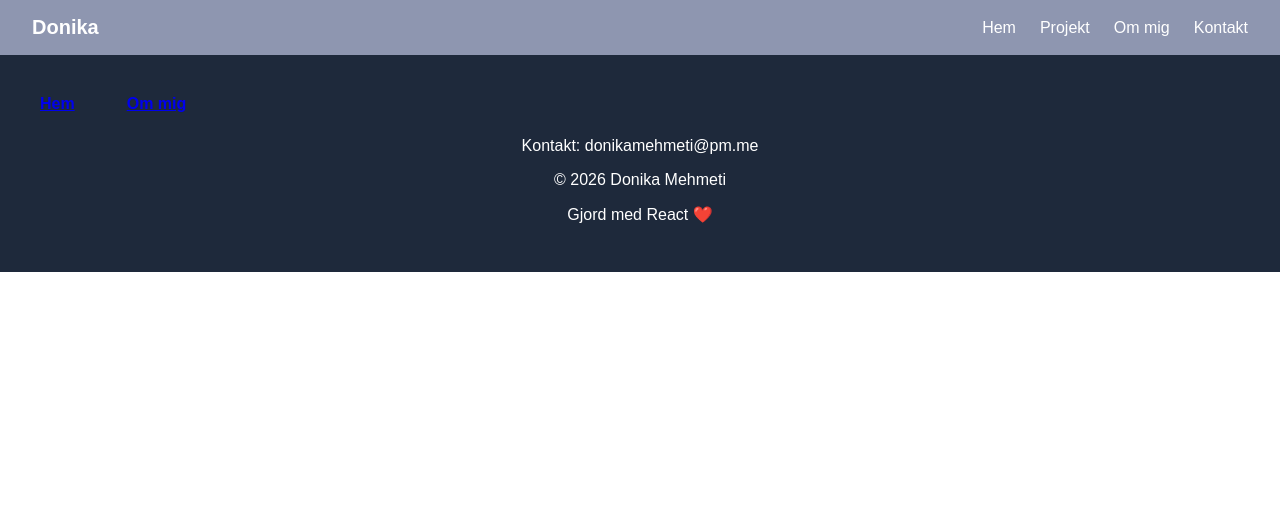
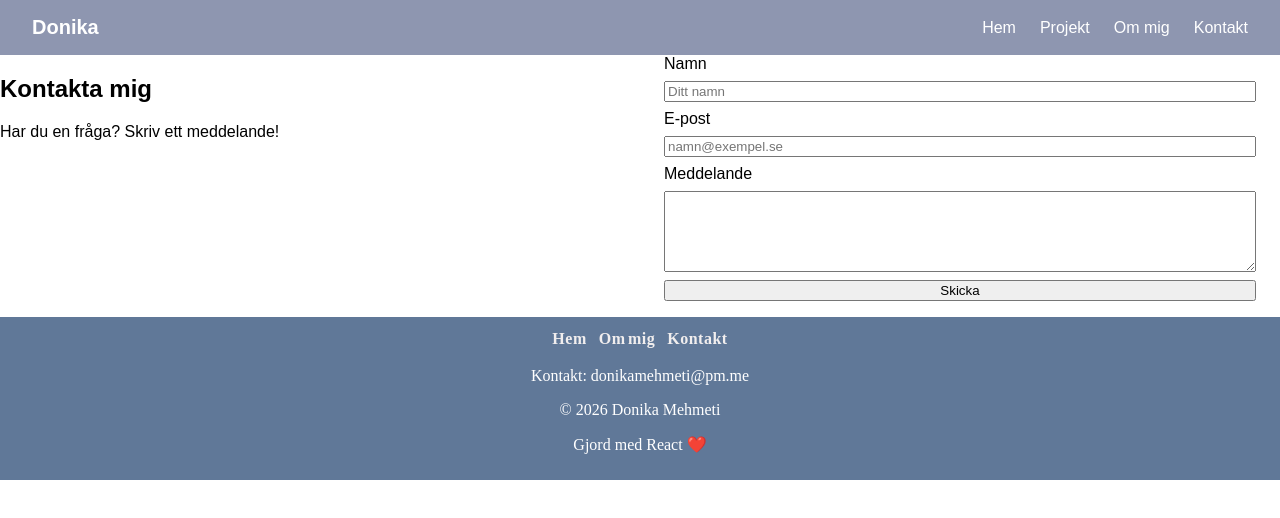
Before and after one commit to Thedoniki/Project_TTT, a React (Vite) app: page /kontakt in a window 1280 px wide. Shown: the top 518 px of the page. Built offline with nearby package versions, Linux system fonts and the light colour scheme.

Commit message:
Add contact page and navigation links, Lade till en kontaktsida med formulär och information. Kopplade sidan till  och lade till länkar till kontaktsidan i navigeringsmenyn och sidfoten. Uppdaterade även sidfotens länkstil.

```diff
--- a/src/App.jsx
+++ b/src/App.jsx
@@ -9,6 +9,7 @@ import Footer from './components/Footer'; // Importen gör komponenten tillgäng
 import { Routes, Route } from 'react-router-dom';
 import Hem from './pages/Hem';
 import OmMig from './pages/OmMig';
+import Kontakt from './pages/Kontakt'; // Importerar Kontakt-komponenten från filen Kontakt.jsx i pages-mappen. Detta gör att komponenten kan användas i App-komponenten och visas när användaren navigerar till /kontakt.
 
 function App() {
   return (
@@ -25,6 +26,7 @@ function App() {
       <Routes>
         <Route path="/" element={<Hem />} />
         <Route path="/om-mig" element={<OmMig />} />
+        <Route path="/kontakt" element={<Kontakt />} />
       </Routes>
 
       {/*
--- a/src/components/Footer.css
+++ b/src/components/Footer.css
@@ -1,25 +1,42 @@
 /* Klassväljaren .footer matchar className="footer" i Footer.jsx.
    Klassnamnet är självvalt; punkt används i CSS för att välja en klass. */
 .footer {
+    font-family: "Times New Roman", Times, serif; /* Välj ett typsnitt som är lättläst */
   /* Centrerar text horisontellt inuti sidfoten. */
   text-align: center;
   /* Inre luft: 32px ovan/under och 20px vänster/höger. */
-  padding: 32px 20px;
+  padding: 10px 0px;/* Yttre luft: 20px ovan/under och 0px vänster/höger. */
   /* Bakgrundsfärg och textfärg påverkar innehållet i sidfoten. */
-  background-color: #1e293b;
+  background-color: #607898;
   color: white;
 }
 .om-mig-listaa {
   display: flex;                         /* lägger etiketterna på en rad */
-  justify-content: flex-start; /* justerar etiketterna till vänster */
+  justify-content: center; /* justerar etiketterna till vänster */
+  align-items: center;                   /* centrerar etiketterna vertikalt */
   flex-wrap: wrap;                  /* på mobil hamnar de på flera rader */
-  gap: 12px;
-  padding: 0;
-  margin: 0;
+  gap: 2px; /* mellanrum mellan etiketterna */
+  padding: 0;                            /* tar bort inre luft */
+  margin: 0;                             /* tar bort yttre luft */
   list-style: none;                 /* tar bort pricken framför */
 }
 .om-mig-listaa li {
-  padding: 8px 20px;
-  color: #e3dede;
-  font-weight: 600;
+  padding: 3px 5px; /* inre luft: 8px ovan/under och 5px vänster/höger */
+  color: #e3dede;/* textfärg */
 }
+
+/* Länkar i listan får en annan färg när man hovrar över dem. */
+.om-mig-listaa a:hover {
+  color: #7e2b60; /* ändrar textfärg vid hover */
+}
+.om-mig-listaa a {
+
+  color: #f1eeee; /* Din textfärg ligger nu direkt på länken */
+  font-weight: 650;
+  text-decoration: none;
+  transition: color 0.3s ease; /* Gör färgskiftet mjukt */
+  /* Gör texten tätare */
+  letter-spacing: 0.5px; /* Justera siffran för att ändra tätheten */
+/* Minskar avståndet mellan orden */
+  word-spacing: -2px; /* Justera siffran tills det ser bra ut */
+}
--- a/src/components/Footer.jsx
+++ b/src/components/Footer.jsx
@@ -15,7 +15,7 @@ function Footer() {
       <ul className="om-mig-listaa">
         <li><a href="/">Hem </a></li>
         <li><Link to="/om-mig"> Om mig</Link></li>
-      </ul>
+        <li><Link to="/kontakt"> Kontakt</Link></li>      </ul>
 
       {/*id-värdet måste matcha länkmålet exakt: href="#kontakt" söker efter id="kontakt".
       Om de inte matchar hittar webbläsaren inget mål att hoppa till. */}
--- a/src/components/Navbar.jsx
+++ b/src/components/Navbar.jsx
@@ -29,8 +29,14 @@ function Navbar() {
       <Link to="/om-mig">Om mig</Link>
 
 
-        <a href="#kontakt">Kontakt</a>
-        {/* kontakt betyder att webbläsaren ska leta efter ett HTML-element på samma sida med id="kontakt". Det är en vanlig HTML-funktion, inte något särskilt React gör.  */}
+
+      {/* Förut – hoppar till en sektion på samma sida */}
+      {/* <a href="#kontakt">Kontakt</a> */}
+      {/* // Nu – byter till en annan sida */}
+      <Link to="/kontakt">Kontakt</Link>
+
+        {/*
+         kontakt betyder att webbläsaren ska leta efter ett HTML-element på samma sida med id="kontakt". Det är en vanlig HTML-funktion, inte något särskilt React gör.  */}
       </div>
     </nav>
   );
--- /dev/null
+++ b/src/pages/Kontakt.css
@@ -0,0 +1,18 @@
+.kontakt { /* Kontakt-sektionen är en grid med två kolumner: text till vänster och formulär till höger. */
+  display: grid;
+  grid-template-columns: 1fr 1fr; /* text till vänster, formulär till höger */
+  gap: 48px;
+}
+
+.kontakt-form { /* Formuläret är en flexbox med fälten under varandra. */
+  display: flex;
+  flex-direction: column; /* fälten under varandra */
+  gap: 8px;
+  padding-right: 24px; /* lite avstånd från texten till vänster */
+}
+
+@media (max-width: 800px) { /* När skärmen är smalare än 800px, gör gridet till en kolumn istället för två. */
+  .kontakt {
+    grid-template-columns: 1fr; /* bara en kolumn */
+  }
+}
--- /dev/null
+++ b/src/pages/Kontakt.jsx
@@ -0,0 +1,42 @@
+import "./Kontakt.css";
+
+
+{/* Kontakt är en funktionskomponent som renderar kontaktformuläret. Denna komponent används i App.jsx för att visa kontaktsektionen på sidan.
+
+htmlFor kopplar etiketten till fältet (i HTML heter det for). Klicka på texten "Namn" – hamnar markören i fältet?
+
+Styla fälten: padding, border, border-radius och font: inherit;
+Lägg till :focus-styling och en hover-effekt på knappen*/}
+function Kontakt() {
+  return (
+    <section id="kontakt" className="kontakt">
+    {
+    /* Vänster kolumn: text */}
+      <div className="kontakt-info">
+        <h2>Kontakta mig</h2>
+        <p className="kontakt-text">Har du en fråga? Skriv ett meddelande!</p>
+      </div>
+
+    {/* Höger kolumn: formuläret */}
+      <form className="kontakt-form">
+        <label htmlFor="namn">Namn</label>
+        <input type="text" id="namn" name="namn" placeholder="Ditt namn" />
+
+        <label htmlFor="epost">E-post</label>
+        <input
+          type="email"
+          id="epost"
+          name="epost"
+          placeholder="namn@exempel.se"
+        />
+
+        <label htmlFor="meddelande">Meddelande</label>
+        <textarea id="meddelande" name="meddelande" rows="5" />
+
+        <button type="submit">Skicka</button>
+      </form>
+    </section>
+  );
+}
+
+export default Kontakt;
```
